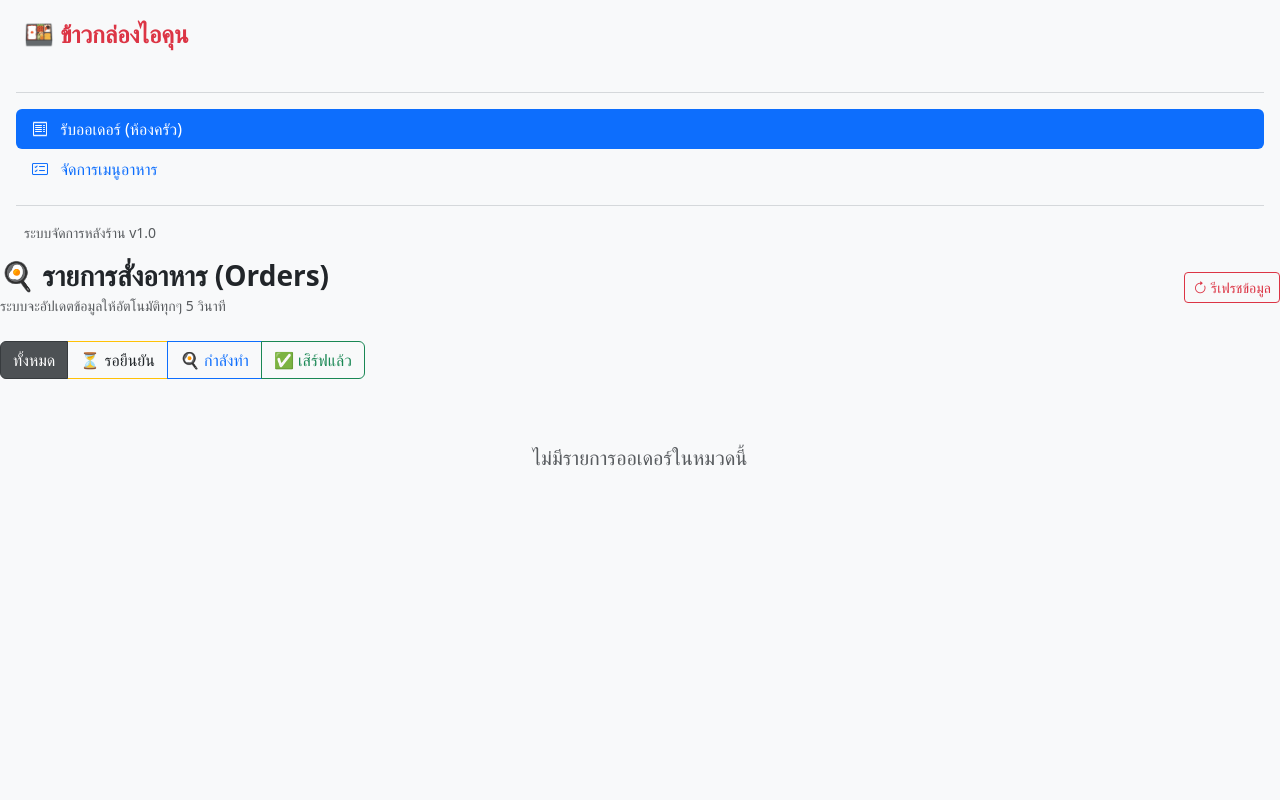
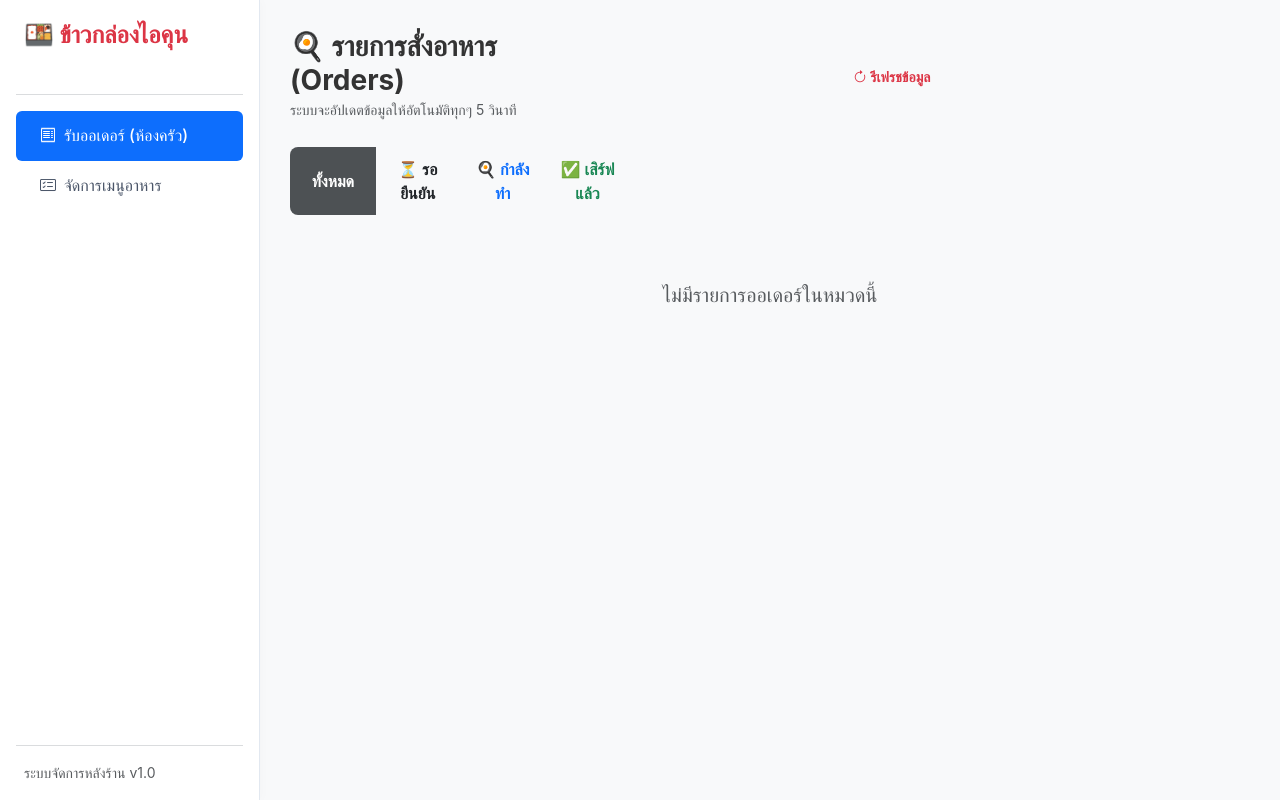
Before and after one commit to winzaza141-max/Ikun, a Flask app: page /admin in a window 1280 px wide. Run offline with Flask 3, Linux system fonts and the light colour scheme; data that the repository does not hold is empty; some libraries are stand-ins or nearby versions.

Commit message:
first commit

```diff
--- /dev/null
+++ b/static/css/style.css
@@ -0,0 +1,229 @@
+/* ==========================================
+   GLOBAL & RESET STYLES
+   ========================================== */
+* {
+    margin: 0;
+    padding: 0;
+    box-sizing: border-box;
+    font-family: 'Kanit', 'Prompt', -apple-system, BlinkMacSystemFont, "Segoe UI", Roboto, sans-serif;
+}
+
+body {
+    background-color: #f4f6f9;
+    color: #333;
+    line-height: 1.6;
+    display: flex;
+    min-height: 100vh;
+}
+
+/* ==========================================
+   SIDEBAR LAYOUT
+   ========================================== */
+.sidebar {
+    width: 260px;
+    background-color: #ffffff;
+    border-right: 1px solid #e2e8f0;
+    display: flex;
+    flex-direction: column;
+    padding: 20px 0;
+    position: fixed;
+    height: 100vh;
+    box-shadow: 2px 0 10px rgba(0, 0, 0, 0.02);
+}
+
+.sidebar .brand-title {
+    padding: 0 24px 20px 24px;
+    font-size: 1.4rem;
+    font-weight: 700;
+    color: #e53e3e;
+    border-bottom: 1px solid #edf2f7;
+    margin-bottom: 15px;
+}
+
+.sidebar ul {
+    list-style: none;
+}
+
+.sidebar ul li a {
+    display: flex;
+    align-items: center;
+    padding: 12px 24px;
+    color: #4a5568;
+    text-decoration: none;
+    font-weight: 500;
+    transition: all 0.2s ease;
+}
+
+.sidebar ul li a:hover,
+.sidebar ul li.active a {
+    background-color: #ebf8ff;
+    color: #3182ce;
+    border-left: 4px solid #3182ce;
+}
+
+/* ==========================================
+   MAIN CONTENT AREA
+   ========================================== */
+.main-content {
+    margin-left: 260px;
+    flex: 1;
+    padding: 30px;
+}
+
+.header-title {
+    font-size: 1.8rem;
+    font-weight: 600;
+    color: #2d3748;
+    margin-bottom: 5px;
+}
+
+.sub-title {
+    font-size: 0.9rem;
+    color: #718096;
+    margin-bottom: 25px;
+}
+
+/* ==========================================
+   FILTER TABS (ปุ่มสลับสถานะออเดอร์)
+   ========================================== */
+.filter-tabs {
+    display: flex;
+    gap: 10px;
+    margin-bottom: 25px;
+    background: #ffffff;
+    padding: 8px;
+    border-radius: 10px;
+    box-shadow: 0 2px 5px rgba(0,0,0,0.03);
+    width: fit-content;
+}
+
+.tab-btn {
+    border: none;
+    background: transparent;
+    padding: 8px 18px;
+    border-radius: 6px;
+    font-size: 0.95rem;
+    font-weight: 500;
+    color: #4a5568;
+    cursor: pointer;
+    transition: all 0.2s ease;
+}
+
+.tab-btn:hover {
+    background-color: #f7fafc;
+}
+
+.tab-btn.active {
+    background-color: #3182ce;
+    color: #ffffff;
+    box-shadow: 0 2px 4px rgba(49, 130, 206, 0.3);
+}
+
+.tab-btn.status-pending.active { background-color: #d69e2e; }
+.tab-btn.status-cooking.active { background-color: #805ad5; }
+.tab-btn.status-served.active  { background-color: #38a169; }
+
+/* ==========================================
+   ORDERS GRID & CARDS
+   ========================================== */
+.orders-grid {
+    display: grid;
+    grid-template-columns: repeat(auto-fill, minmax(300px, 1fr));
+    gap: 20px;
+}
+
+.order-card {
+    background: #ffffff;
+    border-radius: 12px;
+    border: 1px solid #e2e8f0;
+    padding: 20px;
+    box-shadow: 0 4px 6px rgba(0, 0, 0, 0.02);
+    display: flex;
+    flex-direction: column;
+    justify-content: space-between;
+    transition: transform 0.2s, box-shadow 0.2s;
+}
+
+.order-card:hover {
+    transform: translateY(-2px);
+    box-shadow: 0 8px 15px rgba(0, 0, 0, 0.05);
+}
+
+.card-header {
+    display: flex;
+    justify-content: space-between;
+    align-items: center;
+    border-bottom: 1px dashed #e2e8f0;
+    padding-bottom: 12px;
+    margin-bottom: 12px;
+}
+
+.table-badge {
+    background-color: #edf2f7;
+    color: #2d3748;
+    padding: 4px 10px;
+    border-radius: 20px;
+    font-weight: 700;
+    font-size: 0.9rem;
+}
+
+.order-time {
+    font-size: 0.8rem;
+    color: #a0aec0;
+}
+
+.order-items {
+    list-style: none;
+    margin-bottom: 15px;
+}
+
+.order-items li {
+    display: flex;
+    justify-content: space-between;
+    font-size: 0.95rem;
+    color: #4a5568;
+    padding: 4px 0;
+}
+
+.order-total {
+    display: flex;
+    justify-content: space-between;
+    font-weight: 700;
+    font-size: 1.1rem;
+    color: #2d3748;
+    border-top: 1px solid #edf2f7;
+    padding-top: 10px;
+    margin-bottom: 15px;
+}
+
+/* ==========================================
+   EMPTY STATE & BUTTONS
+   ========================================== */
+.empty-state {
+    text-align: center;
+    color: #a0aec0;
+    font-size: 1.1rem;
+    margin-top: 60px;
+    grid-column: 1 / -1;
+}
+
+.btn {
+    display: inline-block;
+    width: 100%;
+    padding: 10px;
+    text-align: center;
+    border: none;
+    border-radius: 8px;
+    font-weight: 600;
+    cursor: pointer;
+    transition: background 0.2s;
+}
+
+.btn-primary {
+    background-color: #3182ce;
+    color: #ffffff;
+}
+
+.btn-primary:hover {
+    background-color: #2b6cb0;
+}
--- a/templates/admin_dashboard.html
+++ b/templates/admin_dashboard.html
@@ -6,6 +6,8 @@
     <title>ระบบจัดการร้าน - ข้าวกล่องไอคุน</title>
     <link href="https://cdn.jsdelivr.net/npm/bootstrap@5.3.0/dist/css/bootstrap.min.css" rel="stylesheet">
     <link href="https://cdn.jsdelivr.net/npm/bootstrap-icons@1.10.0/font/bootstrap-icons.css" rel="stylesheet">
+    <!--  วิธีที่ถูกต้องในการดึง CSS ใน Flask -->
+<link rel="stylesheet" href="{{ url_for('static', filename='css/style.css') }}">
     <script src="https://cdn.jsdelivr.net/npm/sweetalert2@11"></script>
     <style>
         .order-card { transition: all 0.3s ease; border-left: 6px solid #ccc; }
```
Also changed, not shown: vercel.json.
